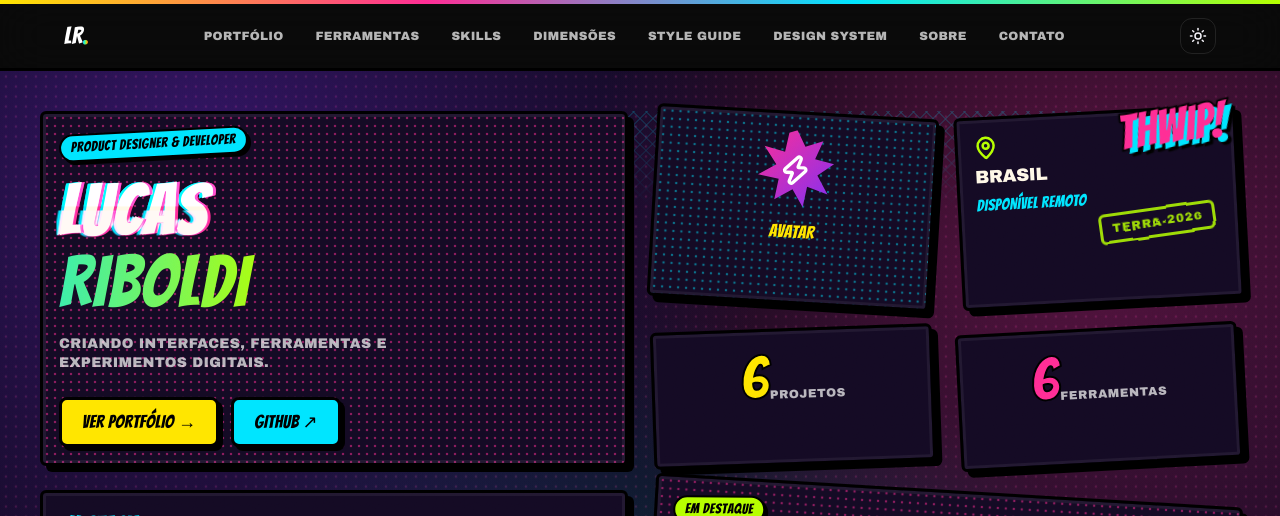
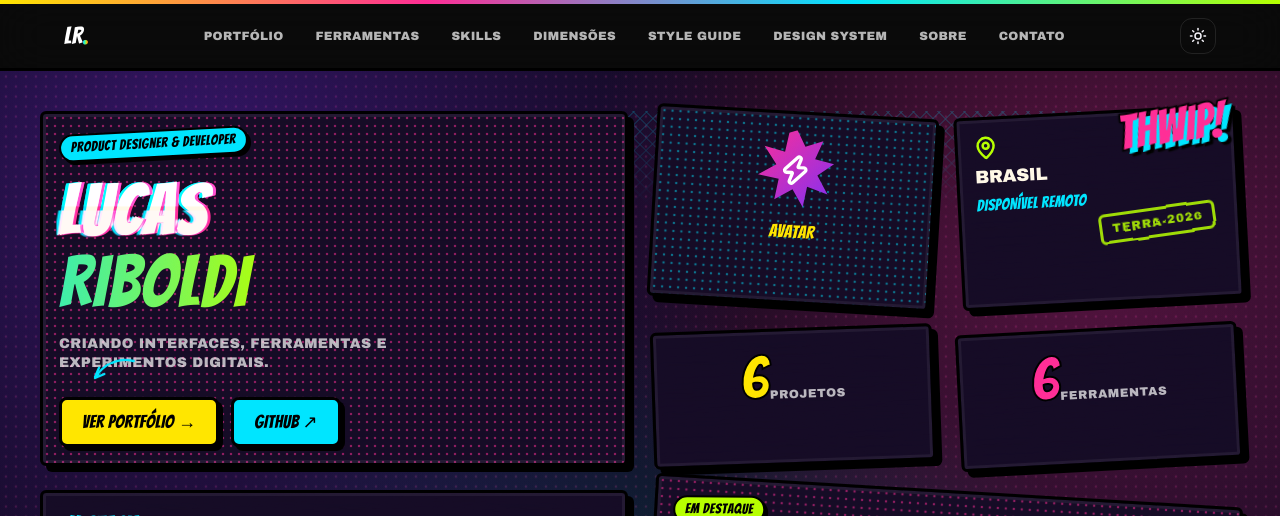
Before and after one commit to LucasRiboldi/Portifolio2026, a Next.js app: page / in a window 1280 px wide. Shown: the top 516 px of the page. Built offline with nearby package versions, Linux system fonts and the light colour scheme; a web font is replaced by a local one.

Commit message:
feat(art): enriquece home — textura de papel nos BentoCards + seta desenhada no CTA
- BentoCard: art-paper (textura sutil em todos os blocos do bento)
- Hero: ArtArrow desenhada à mão apontando o CTA "Ver portfólio" (narrativa com propósito)

```diff
--- a/src/components/home/bento-card.tsx
+++ b/src/components/home/bento-card.tsx
@@ -22,7 +22,7 @@ export function BentoCard({ className, style, children, accent, tilt }: BentoCar
   return (
     <div
       className={cn(
-        "sv-panel sv-action p-4",
+        "sv-panel sv-action art-paper p-4",
         accent && accentPanel[accent],
         tilt && tiltClass[tilt],
         className
--- a/src/components/home/bento-grid.tsx
+++ b/src/components/home/bento-grid.tsx
@@ -5,6 +5,7 @@ import { motion, type Variants } from "motion/react"
 import { Mail, MapPin, Zap } from "lucide-react"
 import { GithubIcon, LinkedinIcon } from "@/components/ui/social-icons"
 import { BentoCard } from "./bento-card"
+import { ArtArrow } from "@/components/design-system/art-graphics"
 import { siteConfig } from "@/constants/site"
 import { projects } from "@/data/projects"
 import { tools } from "@/data/tools"
@@ -59,7 +60,11 @@ export function BentoGrid() {
             </p>
           </div>
 
-          <div className="mt-6 flex flex-wrap gap-3">
+          <div className="relative mt-6 flex flex-wrap gap-3">
+            <ArtArrow
+              className="pointer-events-none absolute -top-11 left-6 hidden h-10 w-14 -scale-x-100 sm:block"
+              color="var(--sv-cyan)"
+            />
             <Link
               href="/portfolio"
               className="sv-display rounded-md border-[3px] border-black bg-[var(--sv-yellow)] px-5 py-2 text-lg uppercase text-black shadow-[4px_4px_0_0_#000] transition-transform hover:-translate-y-1 hover:rotate-[-2deg]"
```
